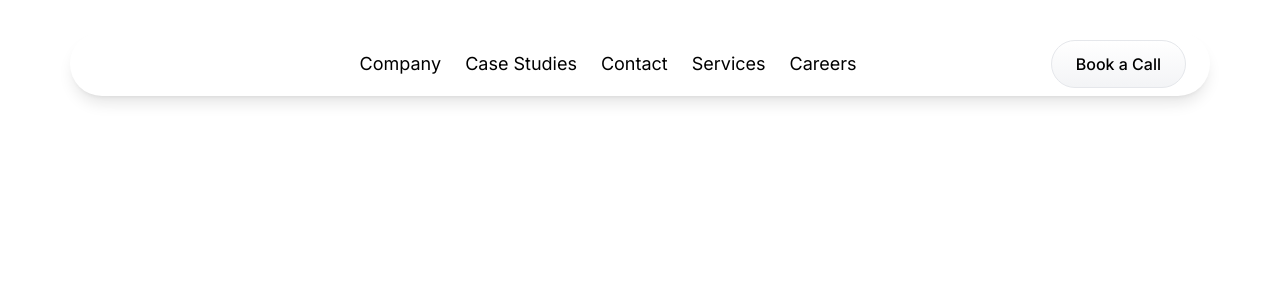
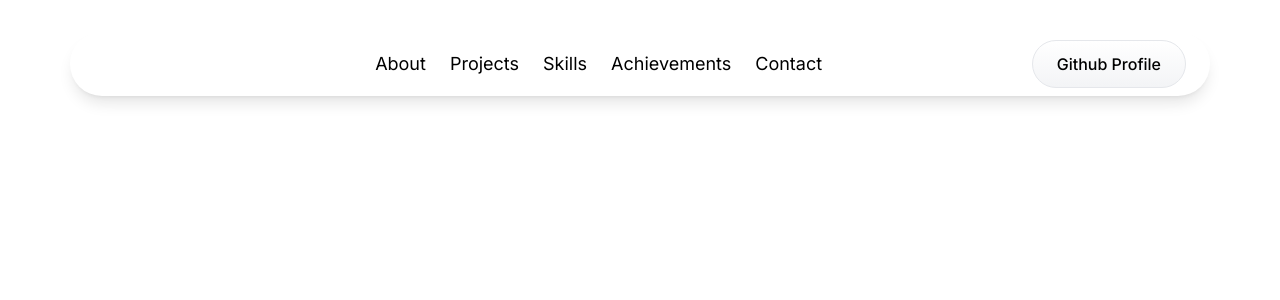
Before and after one commit to Roshen-Perera/ceylon-developers-portfolio, a Next.js app: page /portfolio in a window 1280 px wide. Shown: the top 300 px of the page. Built offline with nearby package versions, Linux system fonts and the light colour scheme.

Commit message:
Added NavBarPortfolio

```diff
--- a/app/portfolio/page.tsx
+++ b/app/portfolio/page.tsx
@@ -1,12 +1,13 @@
-import NavBar from '@/components/navBar'
+
+import NavBarPortfolio from '@/components/navBarPortfolio';
 import React from 'react'
 
 const Page = () => {
   return (
     <div className="flex flex-col items-center justify-center">
-        <NavBar/>
+      <NavBarPortfolio />
     </div>
-  )
+  );
 }
 
 export default Page
```
